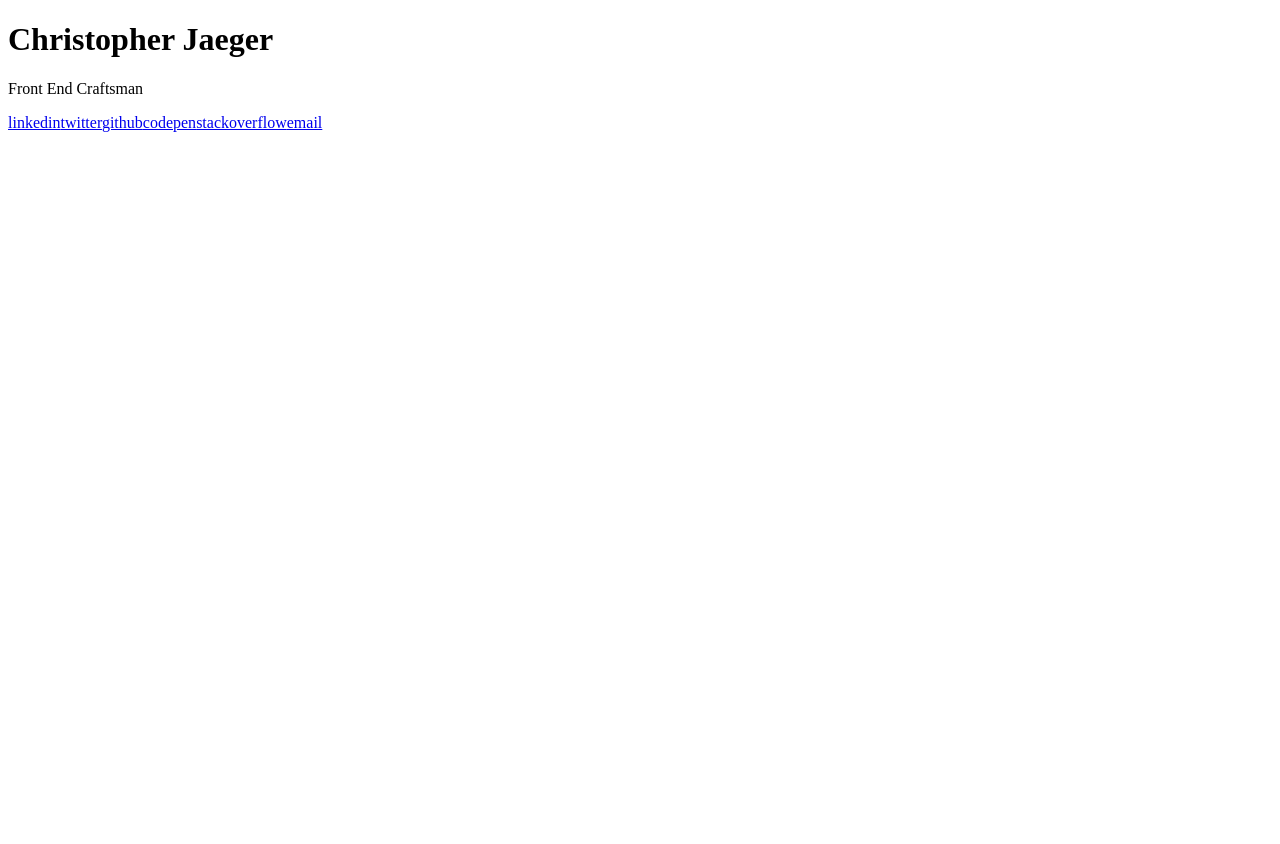
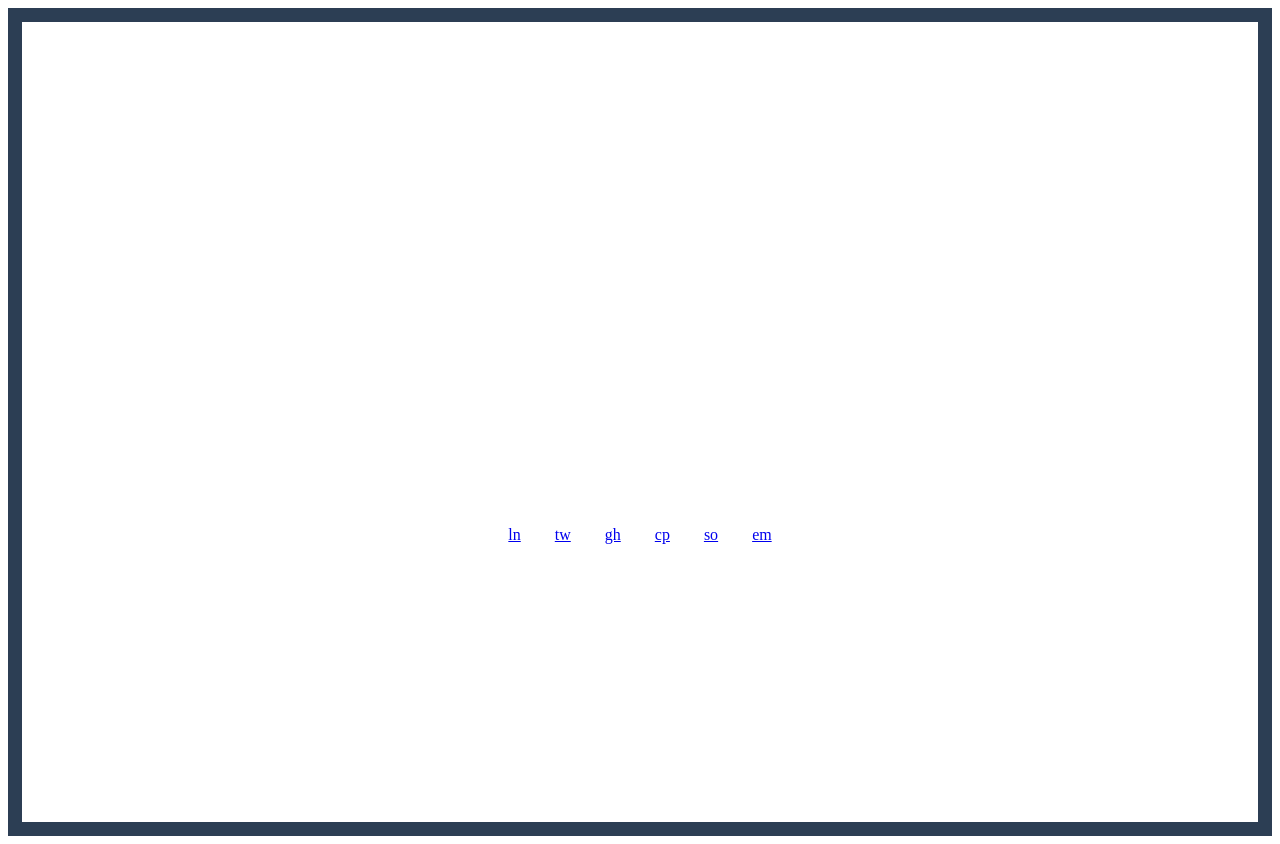
Before and after one commit to jaegz/cjme, a Gatsby site: page / in a window 1280 px wide. Before the commit the page ends 800 px from the top, so only its background shows below. Built offline with nearby package versions, Linux system fonts and the light colour scheme; Gatsby itself is replaced by a stand-in of ours.

Commit message:
setup css-in-js

```diff
--- a/src/pages/index.js
+++ b/src/pages/index.js
@@ -1,19 +1,71 @@
 import React from 'react'
 import Link from 'gatsby-link'
 
+var styles = {
+  container: {
+    display: 'flex',
+    flexFlow: 'column wrap',
+    justifyContent: 'center',
+    height: '100vh',
+    textAlign: 'center',
+    border: '14px solid  rgb(44, 62, 84)'
+  },
+  h1: {
+    color: '#fff',
+    position: 'relative',
+    fontFamily: 'Alegreya SC, serif',
+    margin: 20,
+    display: 'flex',
+    flexFlow: 'column wrap',
+    justifyContent: 'center',
+  },
+  firstName: {
+    fontWeight: 700,
+    fontSize: '30',
+    position: 'relative',
+    top: 26,
+    left: 6
+  },
+  lastName: {
+    fontWeight: 900,
+    letterSpacing: '0.01em',
+    fontSize: 72,
+    // 2em
+  },
+  tagline: {
+    fontSize: '1.3em',
+    color: '#fff'
+  },
+  icon: {
+    border: '1px solid white',
+    borderRadius: '1.5em',
+    padding: '0.5em',
+    margin: '0.5em',
+    width: 20,
+    height: 20
+  }
+}
+
+// propTypes: {
+//   isDepressed: React.PropTypes.bool,
+// }
+
 const IndexPage = () => (
-  <div className="business-card">
-    <h1><span className="first">Christopher</span> <span className="last">Jaeger</span></h1>
-    <p className="tagline">Front End Craftsman</p>
+  <div style={styles.container}>
+    <h1 style={styles.h1}>
+      <span style={styles.firstName}>Christopher</span>
+      <span style={styles.lastName}>Jaeger</span>
+    </h1>
+    <p style={styles.tagline}>Front End Craftsman</p>
+    <div class="contact-me">
+      <a style={styles.icon} href="https://www.linkedin.com/in/christopher-jaeger-5b9b4226">ln</a>
+      <a style={styles.icon} href="https://twitter.com/seeJaeger">tw</a>
+      <a style={styles.icon} href="https://github.com/jaegz">gh</a>
+      <a style={styles.icon} href="https://codepen.io/jaegs">cp</a>
+      <a style={styles.icon} href="https://stackoverflow.com/users/2561435/jaegs">so</a>
+      <a style={styles.icon} href="mailto:chris@seejaeger.com">em</a>
+    </div>
     {/*<h2>Portfolio: The web is my workshop</h2>*/}
-    <div class="contact-me">
-      <a href="https://www.linkedin.com/in/christopher-jaeger-5b9b4226" className="linkedin">linkedin</a>
-      <a href="https://twitter.com/seeJaeger" className="twitter">twitter</a>
-      <a href="https://github.com/jaegz" className="github">github</a>
-      <a href="https://codepen.io/jaegs" className="codepen">codepen</a>
-      <a href="https://stackoverflow.com/users/2561435/jaegs" className="stackoverflow">stackoverflow</a>
-      <a href="mailto:chris@seejaeger.com" className="email">email</a>
-    </div>
     {/*<Link to="/page-2/">Go to page 2</Link>*/}
   </div>
 )
```
